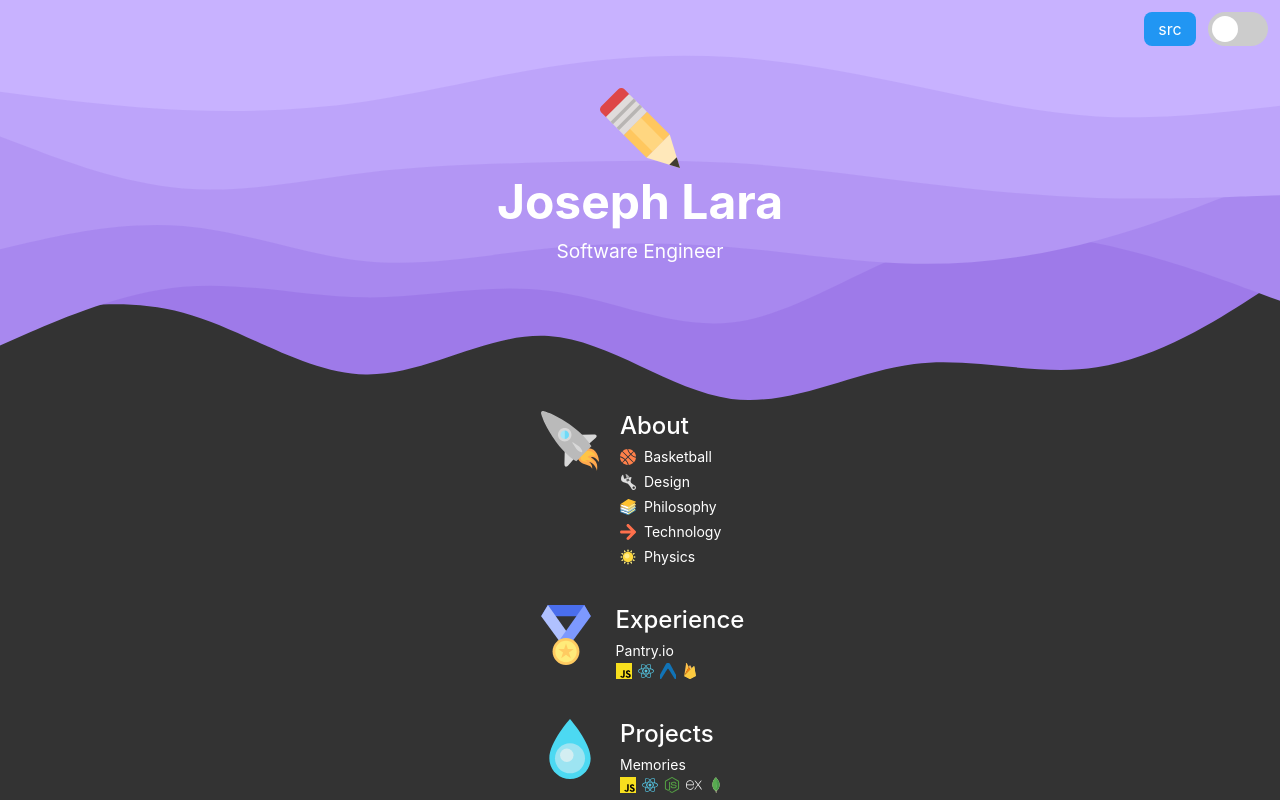
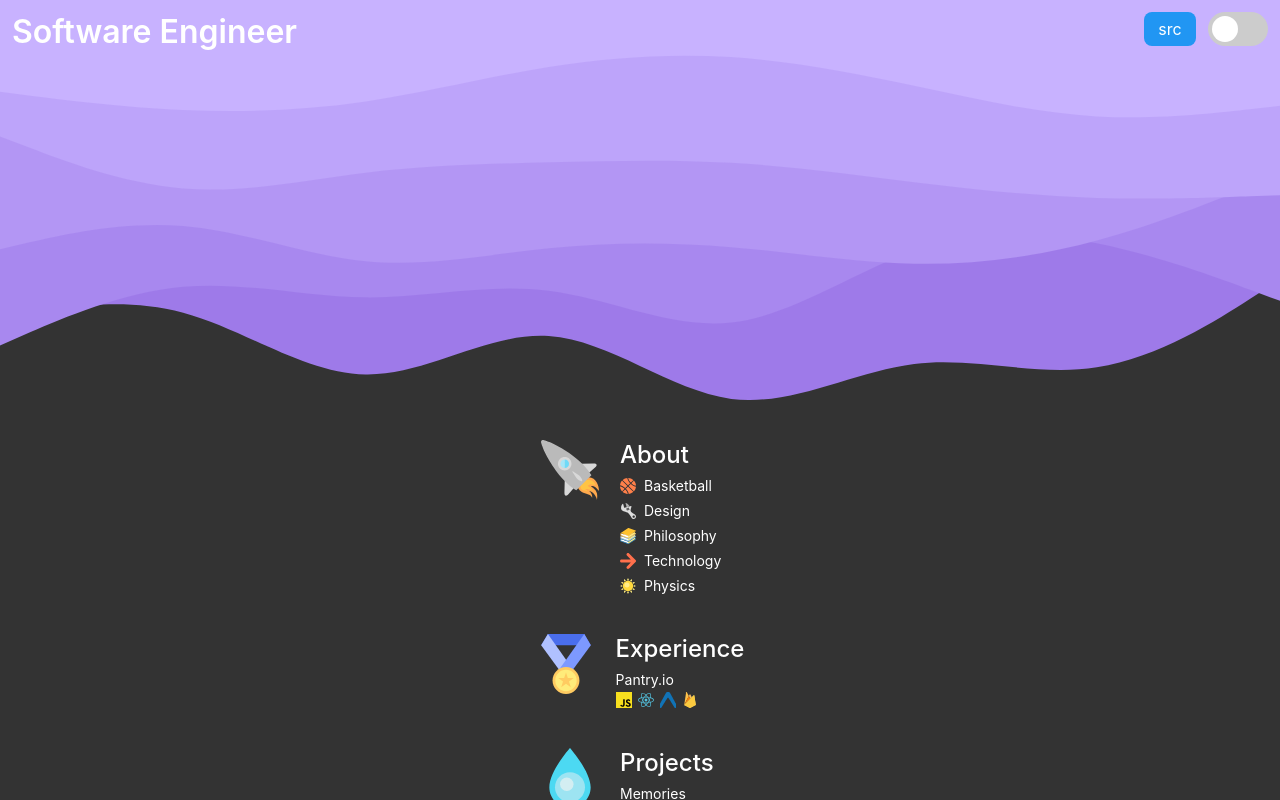
Before and after one commit to josephxlara/-Personal-Website, a React (Create React App) app: page / in a window 1280 px wide. Shown: the top 800 px of the page. Built offline with nearby package versions, Linux system fonts and the light colour scheme.

Commit message:
changed layout / deleted files

```diff
--- a/src/Components/About.js
+++ b/src/Components/About.js
@@ -31,22 +31,20 @@ const About = ({ lightMode }) => {
         justify-content: center;
         display: flex;
         align-items: center;
-        flex-direction: column;
-        margin: 88px 0 148px 0;
+        position: absolute;
+        left: 0;
+        margin-left: 12px;
+        margin-top: 12px;
     `
 
-    const Name = styled.h1`
-        color: ${lightMode ? '#333333' : 'white'}}
+    const Engineer = styled.p`
+        color: ${lightMode ? '#333333' : 'white'}};
+        font-weight: 600;
         margin: 0;
-        font-size: 3rem;
-    `
-
-    const Engineer = styled.h3`
-        color: ${lightMode ? '#333333' : 'white'}}
-        margin: 0;
-        margin-top: 8px;
         font-size: 1.2rem;
-        font-weight: normal
+        @media only screen and (min-width: 450px) {
+            font-size: 2rem;
+        }
     `
 
     const SourceCode = styled.div`
@@ -95,18 +93,12 @@ const About = ({ lightMode }) => {
                     src
                 </a>
             </SourceCode>
+            <Header>
+                <Engineer>
+                Software Engineer
+                </Engineer>
+            </Header>
             <div className='informationContainer'>
-                <Header>
-                    <div>
-                        <Pencil height={80} width={80} />
-                    </div>
-                    <Name>
-                        Joseph Lara
-                    </Name>
-                    <Engineer>
-                        Software Engineer
-                    </Engineer>
-                </Header>
                 {
                     AboutMeInfo.map(section => {
                         return <AboutSection section={section} lightMode={lightMode}  />
--- a/src/Constants.js
+++ b/src/Constants.js
@@ -88,7 +88,7 @@ export const AboutMeInfo = [
                 stack: [
                     Javascript, ReactLogo, Firebase
                 ],
-                link: 'https://bug--tracker.com/dashboard'
+                link: 'https://bug--tracker.com/'
             },
             {
                 item: 'Automate Spotify',
--- a/src/styles.scss
+++ b/src/styles.scss
@@ -17,10 +17,10 @@
     width: 400px;
     max-width: 600px;
     z-index: 1;
+    margin-top: 440px;
 }
 
-
-// Section.js
+// AboutSection.js
 .sectionDiv {
     width: 100%;
     margin-bottom: 32px;
```
Also changed, not shown: src/Components/Title.js (deleted, +0 -49 lines).
